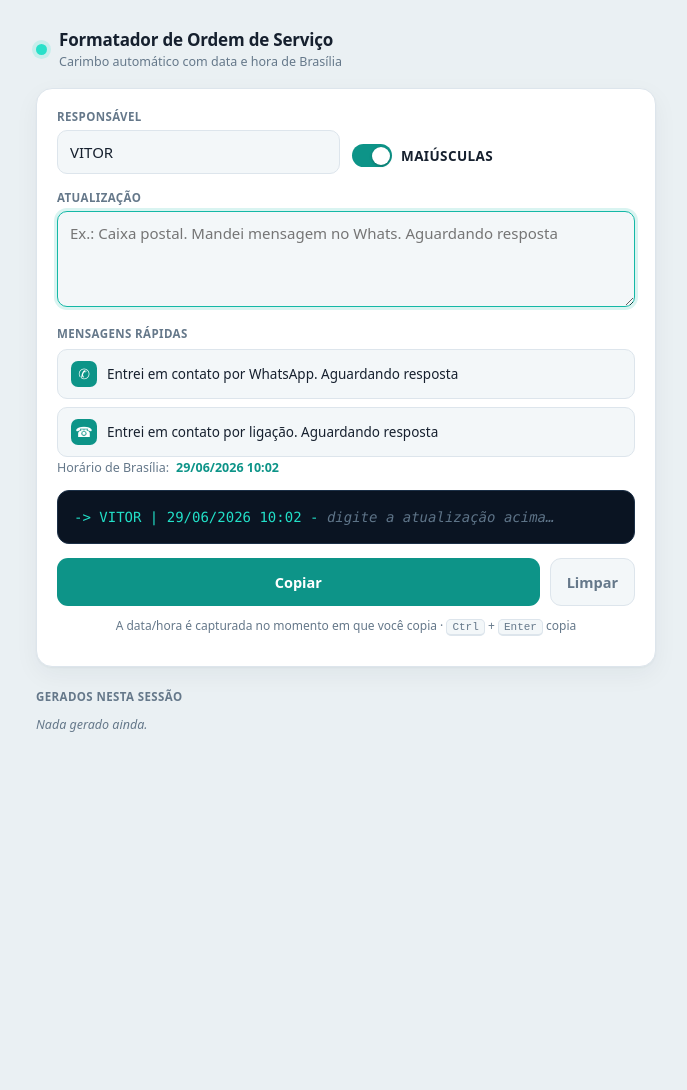
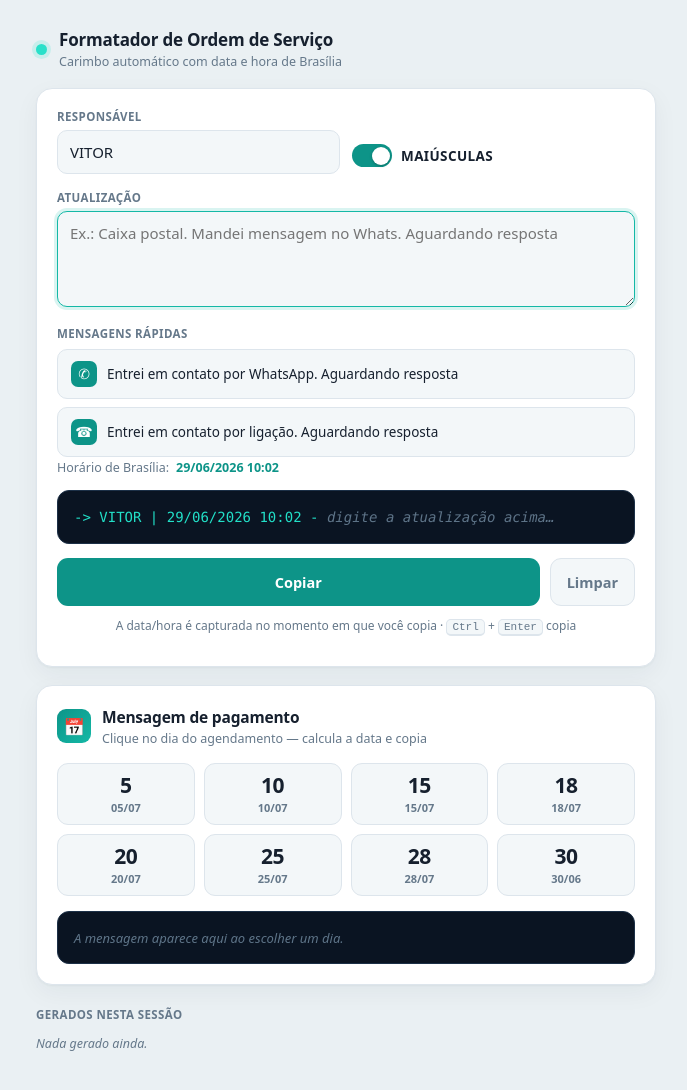
Before and after one commit to VitorMattosDev/FORMATADOR-OS, a plain HTML site: page index.html in a window 1280 px wide. Shown: the whole page, without its empty margins (294-981 px from the left). Before the commit the page ends 802 px from the top, so only its background shows below. Drawn offline with Linux system fonts and the light colour scheme.

Commit message:
Add payment message card and functionality

```diff
--- a/index.html
+++ b/index.html
@@ -124,6 +124,28 @@
   kbd{font-family:ui-monospace,monospace;font-size:11px;background:var(--paper);
       border:1px solid var(--line);border-bottom-width:2px;border-radius:5px;padding:1px 5px}
 
+  .pay-card{margin-top:18px}
+  .card-head{display:flex;align-items:center;gap:11px;margin-bottom:16px}
+  .card-head .ph-ico{flex:none;width:34px;height:34px;border-radius:9px;
+        background:linear-gradient(135deg,var(--teal),var(--teal-bright));
+        color:#fff;display:grid;place-items:center;font-size:17px}
+  .card-head h2{font-size:15.5px;font-weight:650;margin:0;letter-spacing:-.2px;text-transform:none}
+  .card-head p{font-size:12.5px;color:var(--muted);margin:2px 0 0}
+  .day-grid{display:grid;grid-template-columns:repeat(4,1fr);gap:9px}
+  @media (max-width:420px){.day-grid{grid-template-columns:repeat(2,1fr)}}
+  .day{display:flex;flex-direction:column;align-items:center;gap:1px;
+       background:var(--paper);border:1px solid var(--line);border-radius:11px;
+       padding:11px 6px 9px;color:var(--ink);cursor:pointer}
+  .day:hover{border-color:var(--teal-bright);background:#eefaf8}
+  .day .num{font-size:21px;font-weight:700;line-height:1;letter-spacing:-.5px}
+  .day .dt{font-size:11px;color:var(--muted);font-variant-numeric:tabular-nums;margin-top:3px}
+  .day.done{border-color:var(--teal);background:#e6f7f4}
+  .day.done .num{color:var(--teal)}
+  .pay-out{margin-top:15px;background:var(--readout);border:1px solid var(--readout-line);
+       border-radius:12px;padding:15px 16px;color:#e8f1f1;font-size:14px;line-height:1.55;
+       min-height:22px;word-break:break-word}
+  .pay-out .ph{color:#5e7488;font-style:italic;font-size:13px}
+
   .history{margin-top:22px}
   .history h2{font-size:11.5px;font-weight:600;letter-spacing:.4px;text-transform:uppercase;
               color:var(--muted);margin:0 0 10px}
@@ -188,6 +210,18 @@
       <button class="clear" id="clear" title="Limpar texto">Limpar</button>
     </div>
     <p class="hint">A data/hora é capturada no momento em que você copia · <kbd>Ctrl</kbd> + <kbd>Enter</kbd> copia</p>
+  </div>
+
+  <div class="card pay-card">
+    <div class="card-head">
+      <span class="ph-ico">📅</span>
+      <div>
+        <h2>Mensagem de pagamento</h2>
+        <p>Clique no dia do agendamento — calcula a data e copia</p>
+      </div>
+    </div>
+    <div class="day-grid" id="dayGrid"></div>
+    <div class="pay-out" id="payOut"><span class="ph">A mensagem aparece aqui ao escolher um dia.</span></div>
   </div>
 
   <div class="history">
@@ -303,8 +337,63 @@
     if ((e.ctrlKey||e.metaKey) && e.key==='Enter'){ e.preventDefault(); doCopy(); }
   });
 
+  // ---- Mensagem de pagamento ----
+  const PAY_DAYS = [5, 10, 15, 18, 20, 25, 28, 30];
+  const dayGrid = $('dayGrid'), payOut = $('payOut');
+
+  function brasiliaParts(){
+    const p = new Intl.DateTimeFormat('en-CA',{
+      timeZone:'America/Sao_Paulo', year:'numeric', month:'2-digit', day:'2-digit'
+    }).formatToParts(new Date()).reduce((a,x)=>(a[x.type]=x.value,a),{});
+    return { year:+p.year, month:+p.month, day:+p.day }; // month 1-12
+  }
+  const pad = n => String(n).padStart(2,'0');
+
+  // próxima ocorrência do dia: mês atual se ainda não passou, senão mês seguinte
+  function resolveDate(day){
+    const now = brasiliaParts();
+    let y = now.year, m = now.month;
+    if (day < now.day){ m++; if (m > 12){ m = 1; y++; } }
+    return { y, m, day, str:`${pad(day)}/${pad(m)}/${y}` };
+  }
+
+  function payMessage(day){
+    const d = resolveDate(day).str;
+    return `O pagamento está agendado para o dia ${d}, respeitando o prazo máximo de 20 dias.✅ Até a próxima💙`;
+  }
+
+  function buildDayButtons(){
+    dayGrid.innerHTML = '';
+    PAY_DAYS.forEach(day=>{
+      const btn = document.createElement('button');
+      btn.className = 'day'; btn.dataset.day = day;
+      btn.innerHTML = `<span class="num">${day}</span><span class="dt"></span>`;
+      btn.addEventListener('click', ()=>{
+        const msg = payMessage(day);
+        payOut.textContent = msg;
+        copyText(msg).then(()=>{
+          pushHistory(msg);
+          btn.classList.add('done');
+          setTimeout(()=>btn.classList.remove('done'), 1400);
+        });
+      });
+      dayGrid.appendChild(btn);
+    });
+  }
+
+  function refreshDayDates(){
+    dayGrid.querySelectorAll('.day').forEach(btn=>{
+      const d = resolveDate(+btn.dataset.day);
+      btn.querySelector('.dt').textContent = `${pad(d.day)}/${pad(d.m)}`;
+    });
+  }
+
+  buildDayButtons();
+
   tick();
-  setInterval(tick, 1000);
+  refreshDayDates();
+  setInterval(()=>{ tick(); refreshDayDates(); }, 1000);
+
 </script>
 </body>
 </html>
```
